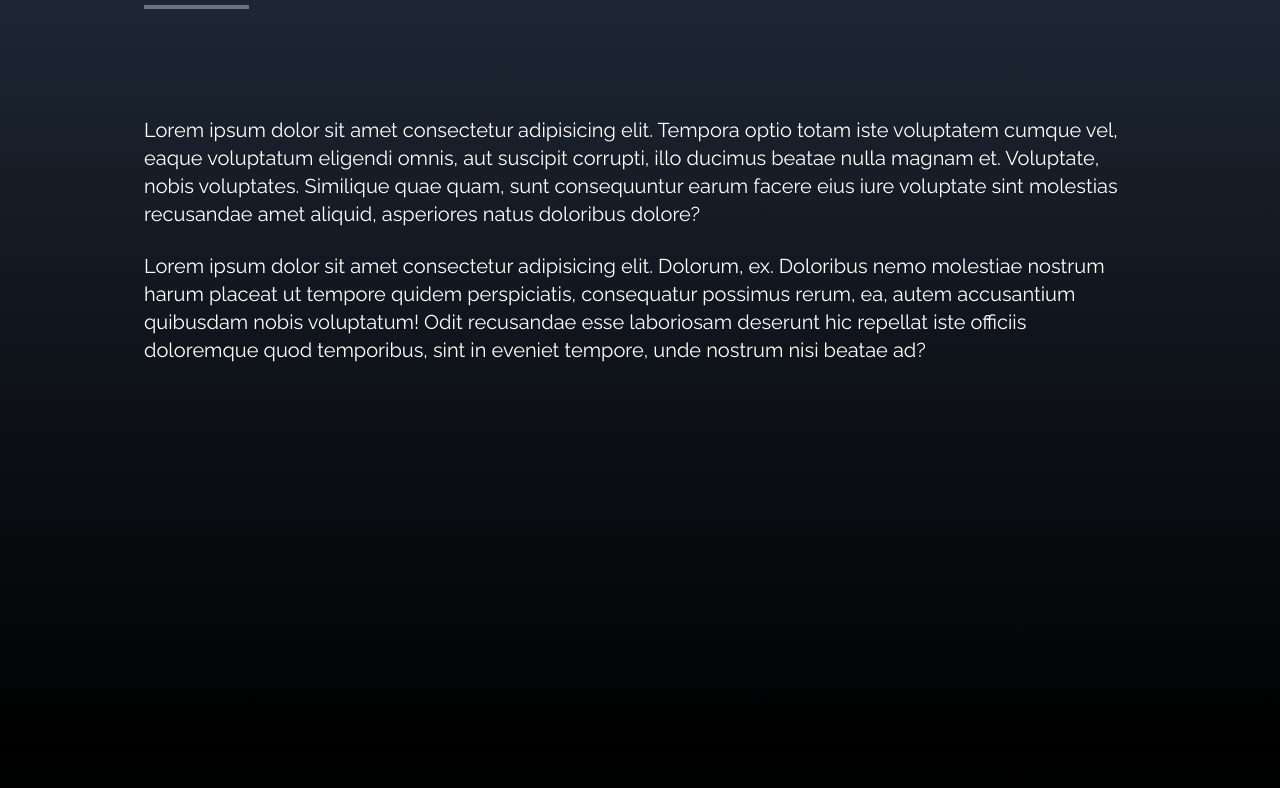
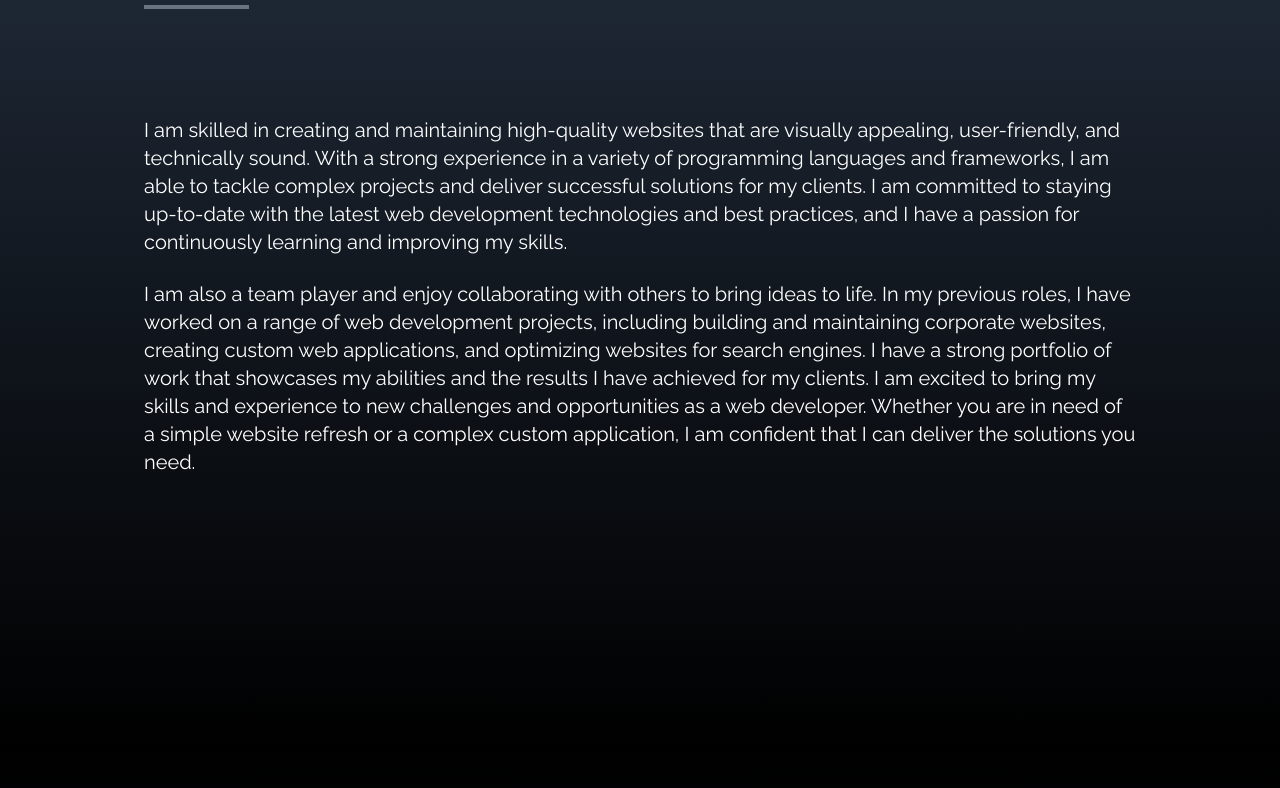
Before and after one commit to Bolaji-hub/My-portfolio, a React (Create React App) app: page / in a window 1280 px wide. Shown: the part 932-1720 px from the top of the page. Built offline with nearby package versions, Linux system fonts and the light colour scheme.

Commit message:
Smooth scrolls

```diff
--- a/package.json
+++ b/package.json
@@ -10,6 +10,7 @@
     "react-dom": "^18.2.0",
     "react-icons": "^4.8.0",
     "react-scripts": "5.0.1",
+    "react-scroll": "^1.8.9",
     "web-vitals": "^2.1.4"
   },
   "scripts": {
--- a/src/App.js
+++ b/src/App.js
@@ -4,6 +4,7 @@ import SocialLinks from "./components/SocialLinks";
 import About from "./components/About";
 import Portfolio from "./components/Portfolio";
 import Experience from "./components/Experience";
+import Contact from "./components/Contact";
 
 function App() {
   return (
@@ -13,6 +14,7 @@ function App() {
       <About />
       <Portfolio />
       <Experience />
+      <Contact />
       <SocialLinks />
     </div>
   );
--- a/src/components/About.jsx
+++ b/src/components/About.jsx
@@ -3,6 +3,7 @@ import React from "react";
 const About = () => {
   return (
     <div
+      id="about"
       name="about"
       className="w-full min-h-screen bg-gradient-to-b from-gray-800 to-black text-white"
     >
@@ -13,21 +14,27 @@ const About = () => {
           </p>
         </div>
         <p className="text-xl mt-20">
-          Lorem ipsum dolor sit amet consectetur adipisicing elit. Tempora optio
-          totam iste voluptatem cumque vel, eaque voluptatum eligendi omnis, aut
-          suscipit corrupti, illo ducimus beatae nulla magnam et. Voluptate,
-          nobis voluptates. Similique quae quam, sunt consequuntur earum facere
-          eius iure voluptate sint molestias recusandae amet aliquid, asperiores
-          natus doloribus dolore?
+          I am skilled in creating and maintaining high-quality websites that
+          are visually appealing, user-friendly, and technically sound. With a
+          strong experience in a variety of programming languages and
+          frameworks, I am able to tackle complex projects and deliver
+          successful solutions for my clients. I am committed to staying
+          up-to-date with the latest web development technologies and best
+          practices, and I have a passion for continuously learning and
+          improving my skills.
         </p>
         <br />
         <p className="text-xl">
-          Lorem ipsum dolor sit amet consectetur adipisicing elit. Dolorum, ex.
-          Doloribus nemo molestiae nostrum harum placeat ut tempore quidem
-          perspiciatis, consequatur possimus rerum, ea, autem accusantium
-          quibusdam nobis voluptatum! Odit recusandae esse laboriosam deserunt
-          hic repellat iste officiis doloremque quod temporibus, sint in eveniet
-          tempore, unde nostrum nisi beatae ad?
+          I am also a team player and enjoy collaborating with others to bring
+          ideas to life. In my previous roles, I have worked on a range of web
+          development projects, including building and maintaining corporate
+          websites, creating custom web applications, and optimizing websites
+          for search engines. I have a strong portfolio of work that showcases
+          my abilities and the results I have achieved for my clients. I am
+          excited to bring my skills and experience to new challenges and
+          opportunities as a web developer. Whether you are in need of a simple
+          website refresh or a complex custom application, I am confident that I
+          can deliver the solutions you need.
         </p>
       </div>
     </div>
--- /dev/null
+++ b/src/components/Contact.jsx
@@ -0,0 +1,51 @@
+import React from "react";
+
+const Contact = () => {
+  return (
+    <div
+      name="contact"
+      className="w-full h-screen bg-gradient-to-b from-black to-gray-800 p-4 text-white"
+    >
+      <div className="flex flex-col justify-center p-4 max-w-screen-lg max-auto h-full">
+        <div className="pb-8">
+          <p className="text-4xl font-bold border-b-4 inline border-gray-500">
+            Contact
+          </p>
+          <p className="py-6">Get in touch with me</p>
+        </div>
+        <div className="flex justify-center items-center">
+          <form
+            action="https://getform.io/f/a6f9dcd4-528c-4b77-b8db-fcccad8fa982"
+            method="POST"
+            className="flex flex-col w-full md:w-1/2"
+          >
+            <input
+              type="text"
+              name="name"
+              placeholder="Enter your name"
+              className="p-2 bg-transparent border-2 rounded-md text-white focus:outline-none"
+            />
+            <input
+              type="text"
+              name="email"
+              placeholder="Enter your email"
+              className="p-2 bg-transparent border-2 rounded-md text-white focus:outline-none my-4"
+            />
+            <textarea
+              name="message"
+              placeholder="Enter your message"
+              rows="10"
+              className="p-2 bg-transparent border-2 rounded-md text-white focus:outline-none"
+            ></textarea>
+
+            <button className="text-white bg-gradient-to-b from-cyan-500 to-blue-700 px-6 py-3 my-8 mx-auto flex items-center rounded-md hover:scale-110 duration-300">
+              Let's talk
+            </button>
+          </form>
+        </div>
+      </div>
+    </div>
+  );
+};
+
+export default Contact;
--- a/src/components/Home.jsx
+++ b/src/components/Home.jsx
@@ -1,5 +1,4 @@
 import React from "react";
-import heroImage from "../assets/heroImage.png";
 import { MdKeyboardArrowRight } from "react-icons/md";
 const Home = () => {
   return (
@@ -27,13 +26,6 @@ const Home = () => {
             </button>
           </div>
         </div>
-        <div>
-          <img
-            src={heroImage}
-            alt="png"
-            className="rounded-2xl mx-auto w-2/3 md:w-full"
-          />
-        </div>
       </div>
     </div>
   );
--- a/src/components/NavBar.jsx
+++ b/src/components/NavBar.jsx
@@ -1,28 +1,31 @@
 import React, { useState } from "react";
 import { FaBars, FaTimes } from "react-icons/fa";
+import { Link } from "react-scroll";
 
 const NavBar = () => {
   const [nav, setNavBar] = useState(false);
   const links = [
     {
       id: 1,
-      links: "Home",
+      title: "Home",
+      to: "/#home",
     },
     {
       id: 2,
-      links: "About",
+      title: "About",
+      to: "/#about",
     },
     {
       id: 3,
-      links: "Portfolio",
+      title: "Portfolio",
     },
     {
       id: 4,
-      links: "Experience",
+      title: "Experience",
     },
     {
       id: 5,
-      links: "Contact",
+      title: "Contact",
     },
   ];
   return (
@@ -31,12 +34,14 @@ const NavBar = () => {
         <h1 className="text-5xl font-signature ml-2">Barakat</h1>
       </div>
       <ul className="hidden md:flex">
-        {links.map(({ id, links }) => (
+        {links.map(({ id, title, to }) => (
           <li
             key={id}
             className="px-4 cursor-pointer font-medium text-gray-500 hover:scale-105 duration-200"
           >
-            {links}
+            <a href={to} smooth duration={400}>
+              {title}
+            </a>
           </li>
         ))}
       </ul>
@@ -48,12 +53,12 @@ const NavBar = () => {
       </div>
       {nav && (
         <ul className="flex flex-col justify-center items-center absolute top-0 left-0 w-full h-screen bg-gradient-to-b from-black to-gray-800 text-gray-500">
-          {links.map(({ id, links }) => (
+          {links.map(({ id, title }) => (
             <li
               key={id}
               className="px-4 cursor-pointer py-6 text-4xl font-medium text-gray-500 hover:scale-105 duration-200"
             >
-              {links}
+              {title}
             </li>
           ))}
         </ul>
```
Also changed, not shown: src/assets/heroImage.png (deleted), 1 other file (tests, documents, lock files or other folders).
